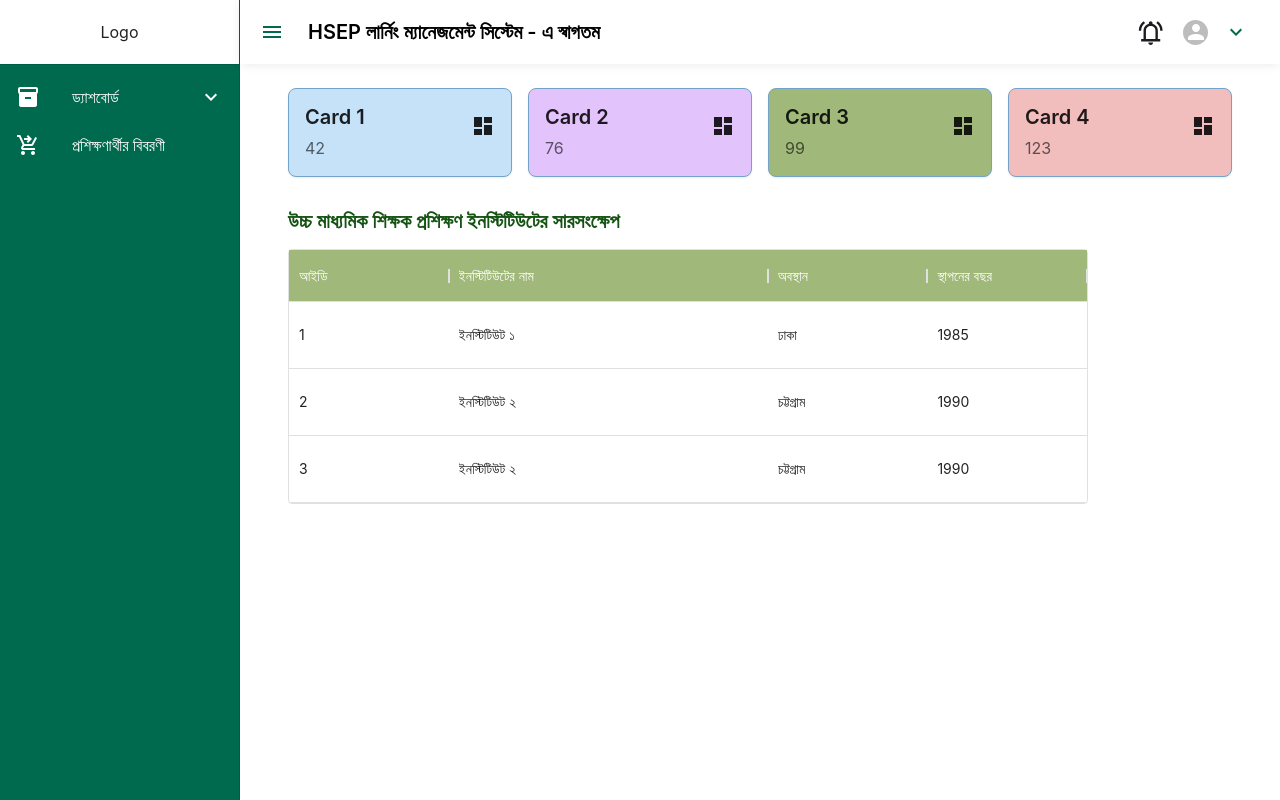
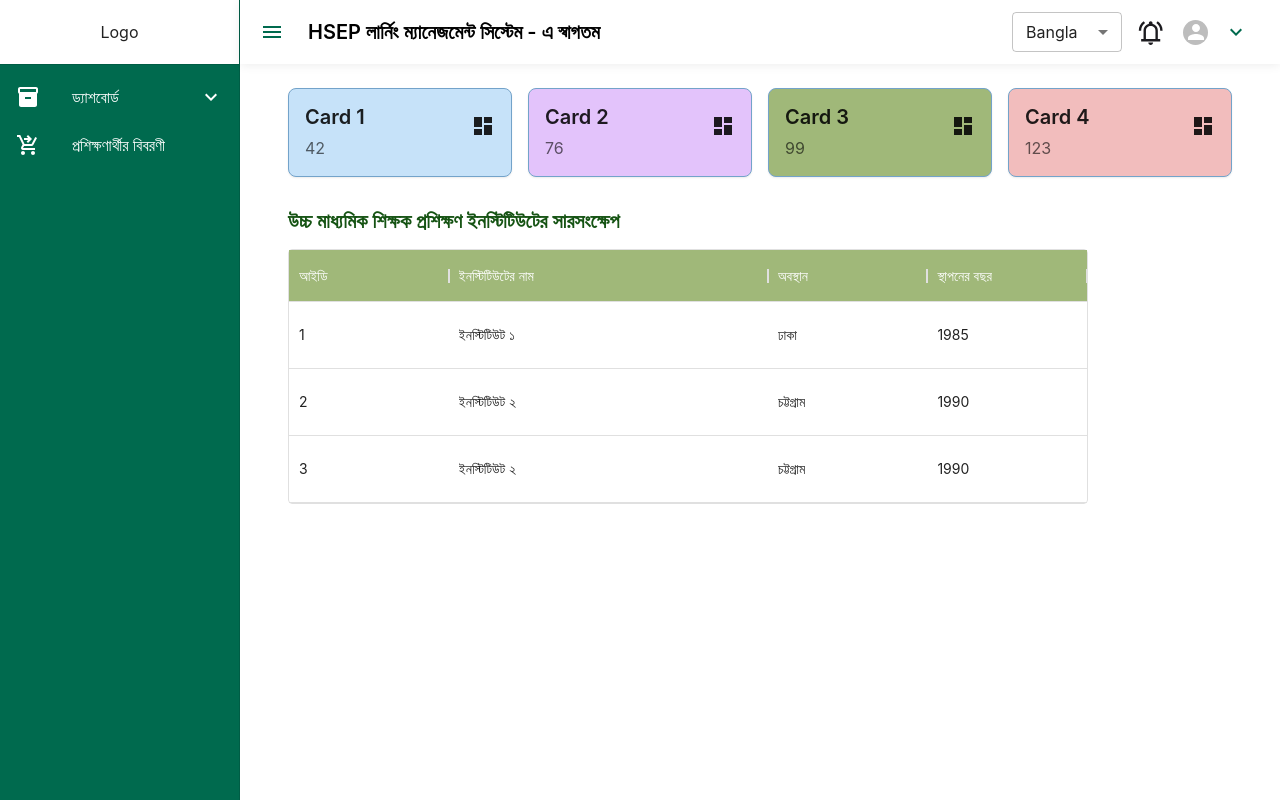
Before and after one commit to affan-habib/admin-panel, a React (Create React App) app: page / in a window 1280 px wide. Built offline with nearby package versions, Linux system fonts and the light colour scheme; sample sign-in values are in the browser's storage.

Commit message:
login page internationalization

```diff
--- a/src/components/common/LanguageSelect.tsx
+++ b/src/components/common/LanguageSelect.tsx
@@ -5,7 +5,9 @@ import { SelectChangeEvent } from '@mui/material/Select';
 import { useTranslation } from 'react-i18next';
 
 const LanguageSelect: React.FC = () => {
-  const [language, setLanguage] = useState<string>(localStorage.getItem('language') || 'bn');
+  const [language, setLanguage] = useState<string>(
+    localStorage.getItem('language') || 'bn',
+  );
   const { i18n } = useTranslation();
 
   useEffect(() => {
@@ -21,6 +23,7 @@ const LanguageSelect: React.FC = () => {
   return (
     <div style={{ width: 110 }}>
       <Select
+        size="small"
         value={language}
         onChange={handleChange}
         displayEmpty
--- a/src/components/layouts/Header.tsx
+++ b/src/components/layouts/Header.tsx
@@ -11,6 +11,7 @@ import { styled } from '@mui/material/styles';
 import notificationIcon from 'assets/Notification.svg';
 import ExpandMoreIcon from '@mui/icons-material/ExpandMore';
 import { Person } from '@mui/icons-material';
+import LanguageSelect from 'components/common/LanguageSelect';
 const drawerWidth = 240;
 
 interface AppBarProps extends MuiAppBarProps {
@@ -68,6 +69,9 @@ const Header: React.FC<HeaderProps> = ({
 
         <Box sx={{ display: 'flex', alignItems: 'center' }}>
           {/* Notification Icon */}
+          <Box mr={2}>
+            <LanguageSelect />
+          </Box>
           <img
             src={notificationIcon}
             alt="Notification Icon"
--- a/src/core/auth/LoginPage.tsx
+++ b/src/core/auth/LoginPage.tsx
@@ -49,7 +49,8 @@ const LoginPage: React.FC = () => {
                   sx={{ flex: 1 }}
                   onClick={() => handleButtonClick('login')}
                 >
-                  প্রবেশ করুন
+                  {t('loginHere')}
+                  {/* প্রবেশ করুন */}
                 </Button>
                 <Button
                   variant={
@@ -58,7 +59,8 @@ const LoginPage: React.FC = () => {
                   sx={{ flex: 1 }}
                   onClick={() => handleButtonClick('register')}
                 >
-                  নিবন্ধন করুন
+                  {t('registerHere')}
+                  {/* নিবন্ধন করুন */}
                 </Button>
               </ButtonGroup>
               <Box>
--- a/src/locale/bn.json
+++ b/src/locale/bn.json
@@ -4,6 +4,8 @@
   "password": "পাসওয়ার্ড",
   "remeberPassword": "পরবর্তী ব্যবহারের জন্য মনে রাখুন",
   "login": "লগইন",
+  "loginHere": "প্রবেশ করুন",
+  "registerHere": "নিবন্ধন করুন",
   "learningManagementSystem": "লার্নিং ম্যানেজমেন্ট সিস্টেম এল এম এস",
   "eLibrary": "ই-লাইব্রেরি",
   "teachersGuide": "টিচার্স গাইড",
--- a/src/locale/en.json
+++ b/src/locale/en.json
@@ -4,6 +4,8 @@
   "password": "Password",
   "remeberPassword": "Remember Password",
   "login": "Login",
+  "loginHere": "Login",
+  "registerHere": "Register",
   "learningManagementSystem": "Learning Managemnet System LMS",
   "eLibrary": "E-Library",
   "teachersGuide": "Teachers Guide",
```
